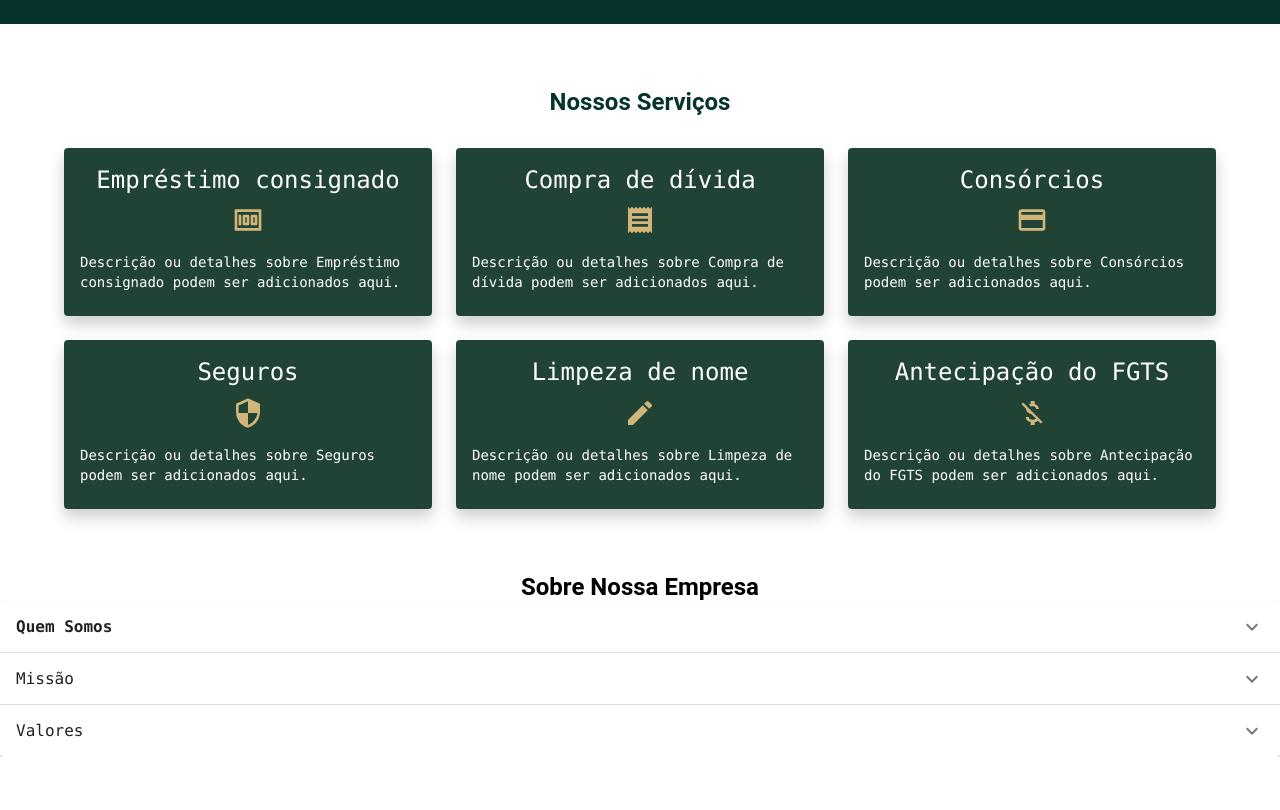
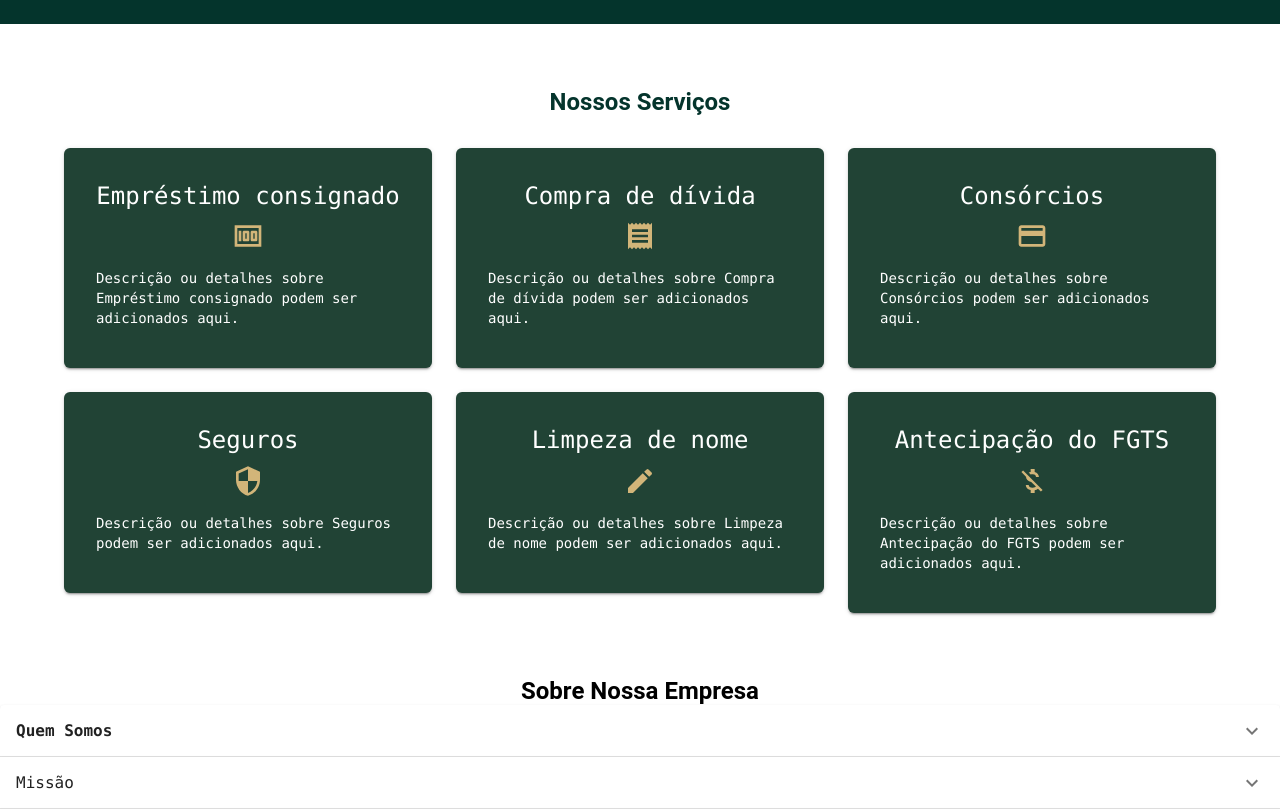
Before and after one commit to thiesac/cred_muller, a Next.js app: page / in a window 1280 px wide. Shown: the part 680-1490 px from the top of the page. Before the commit the page ends 1437 px from the top, so only its background shows below. Built offline with nearby package versions, Linux system fonts and the light colour scheme.

Commit message:
fix: MAIN style

```diff
--- a/src/components/Main/Main.jsx
+++ b/src/components/Main/Main.jsx
@@ -1,6 +1,6 @@
 /* eslint-disable react/jsx-key */
 import React from 'react';
-import { Card, CardContent, Typography, Grid } from '@mui/material';
+import { Paper, CardContent, Typography, Grid } from '@mui/material';
 import { useTheme } from '@mui/material/styles';
 import { Money, Receipt, Payment, Security, Edit, MoneyOff } from '@mui/icons-material';
 import styles from './Main.module.css'
@@ -50,10 +50,12 @@
             <Grid container spacing={ 3 } className={ styles.container }>
                 { titles.map((title, index) => (
                     <Grid item xs={ 12 } sm={ 6 } md={ 4 } key={ index }>
-                        <Card
+                        <Paper
+                            elevation={ 2 }
                             style={ {
                                 backgroundColor: theme.palette.customColor.main,
-                                boxShadow: '0px 8px 16px rgba(0, 0, 0, 0.2)',
+                                padding: theme.spacing(2),
+                                borderRadius: '6px'
                             } }
                         >
                             <CardContent>
@@ -69,7 +71,8 @@
                                 <div
                                     style={ {
                                         display: 'flex',
-                                        justifyContent: 'center', marginBottom: theme.spacing(2)
+                                        justifyContent: 'center',
+                                        marginBottom: theme.spacing(2)
                                     } }>
                                     { icons[index] }
                                 </div>
@@ -77,7 +80,7 @@
                                     Descrição ou detalhes sobre { title } podem ser adicionados aqui.
                                 </Typography>
                             </CardContent>
-                        </Card>
+                        </Paper>
                     </Grid>
                 )) }
             </Grid>
--- a/src/components/Main/Main.module.css
+++ b/src/components/Main/Main.module.css
@@ -1,3 +1,3 @@
-.container {
+/* .container {
     background-color: white;
-}
+} */
```
